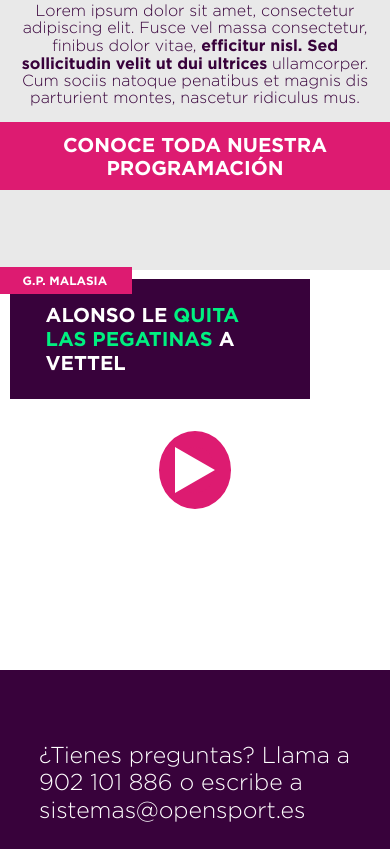
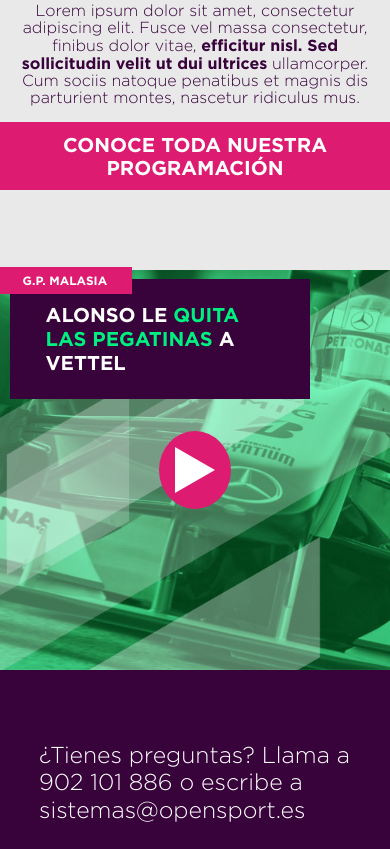
Before and after one commit to Darktowers/open-sport, a PHP site: page / in a window 390 px wide. Shown: the part 1816-2665 px from the top of the page. Run offline with PHP 8.4, Linux system fonts and the light colour scheme; style sheets or scripts are compiled from the project's sources.

Commit message:
Ajustes responsive

```diff
--- a/index.php
+++ b/index.php
@@ -111,7 +111,7 @@
     <div class="precont noti">
         <div class="noticias">
             <div class="img">
-                <img class="back" src="img/alonzo.jpg" alt="">
+                <img class="back-noti" src="img/alonzo.jpg" alt="">
                 <div class="play">
                     <div class="prev-play">
                         <img src="img/play.svg" alt="">
--- a/stylus/core/modul.styl
+++ b/stylus/core/modul.styl
@@ -820,7 +820,7 @@
             position: relative;
             height: 600px;
             overflow: hidden;
-            .back
+            .back-noti
                 position: absolute;
                 -webkit-transform: scale(1.1);
                 -moz-transform: scale(1.1);
@@ -1046,7 +1046,7 @@
                 position: relative;
                 height: 600px;
                 overflow: hidden;
-                .back
+                .back-noti
                     left: 50% !important;
                     top: 50% !important;
                     height: 100% !important;
```
Also changed, not shown: css/main.css, 1 other file.
